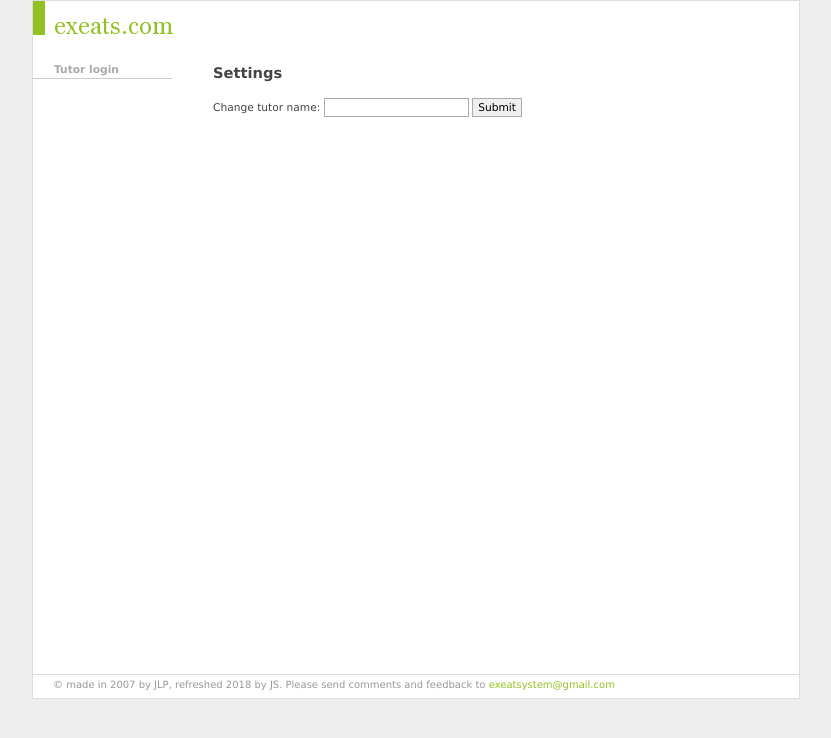
After one commit to jamespstrachan/exeats, a Django app: template src/exeatsapp/templates/exeatsapp/settings.html in a window 1280 px wide. The commit adds this page. Shown: the top 738 px of the page, without its empty margins (224-1055 px from the left). Run offline with Django 3.2, Linux system fonts and the light colour scheme; the template is opened without the code that fills it, so the values that code supplies are empty; parts of the project's set-up code (start-up, migrations or seed data) failed here and were passed over; some libraries are stand-ins or nearby versions.

Commit message:
add ability to change tutor name

```diff
--- a/src/exeatsapp/templates/exeatsapp/layout.html
+++ b/src/exeatsapp/templates/exeatsapp/layout.html
@@ -523,6 +523,9 @@ li a:active {
                     <a href="{% url 'exeatsapp:history'%}">Exeat history</a>
                   </li>
                   <li>
+                    <a href="{% url 'exeatsapp:settings'%}">Settings</a>
+                  </li>
+                  <li>
                     <br>
                     <br>
                   </li>
--- /dev/null
+++ b/src/exeatsapp/templates/exeatsapp/settings.html
@@ -0,0 +1,14 @@
+{% extends "exeatsapp/layout.html" %}
+
+{% block content %}
+<h1>
+  Settings
+</h1>
+<form action="" method="POST">
+{%csrf_token%}
+Change tutor name:
+<input name="tutor_name" value="{{tutor.name}}">
+<input type="submit">
+</form>
+
+{% endblock %}
--- a/src/exeatsapp/urls.py
+++ b/src/exeatsapp/urls.py
@@ -12,6 +12,7 @@ urlpatterns = [
     path('tutor/times/<int:id>/toggle-attended', views.toggle_attended, name='toggle_attended'),
     path('tutor/emails/', views.emails, name='emails'),
     path('tutor/view/', views.view, name='view'),
+    path('tutor/settings/', views.settings, name='settings'),
     path('tutor/history/', views.history, name='history'),
     path('signup/<str:hash>', views.signup, name='signup'),
     path('deploy', views.deploy, name='deploy'),
```
Also changed, not shown: src/exeatsapp/views.py (+16 -0 lines), 1 other file.
